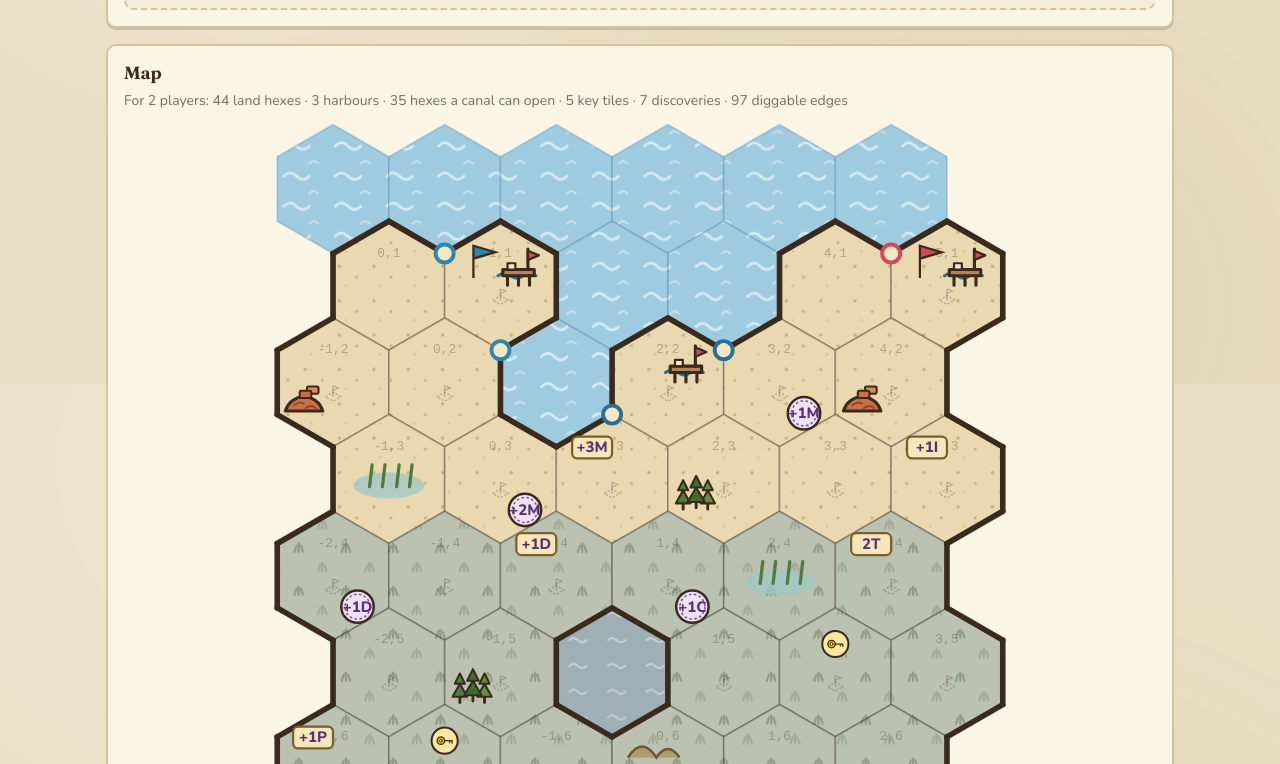
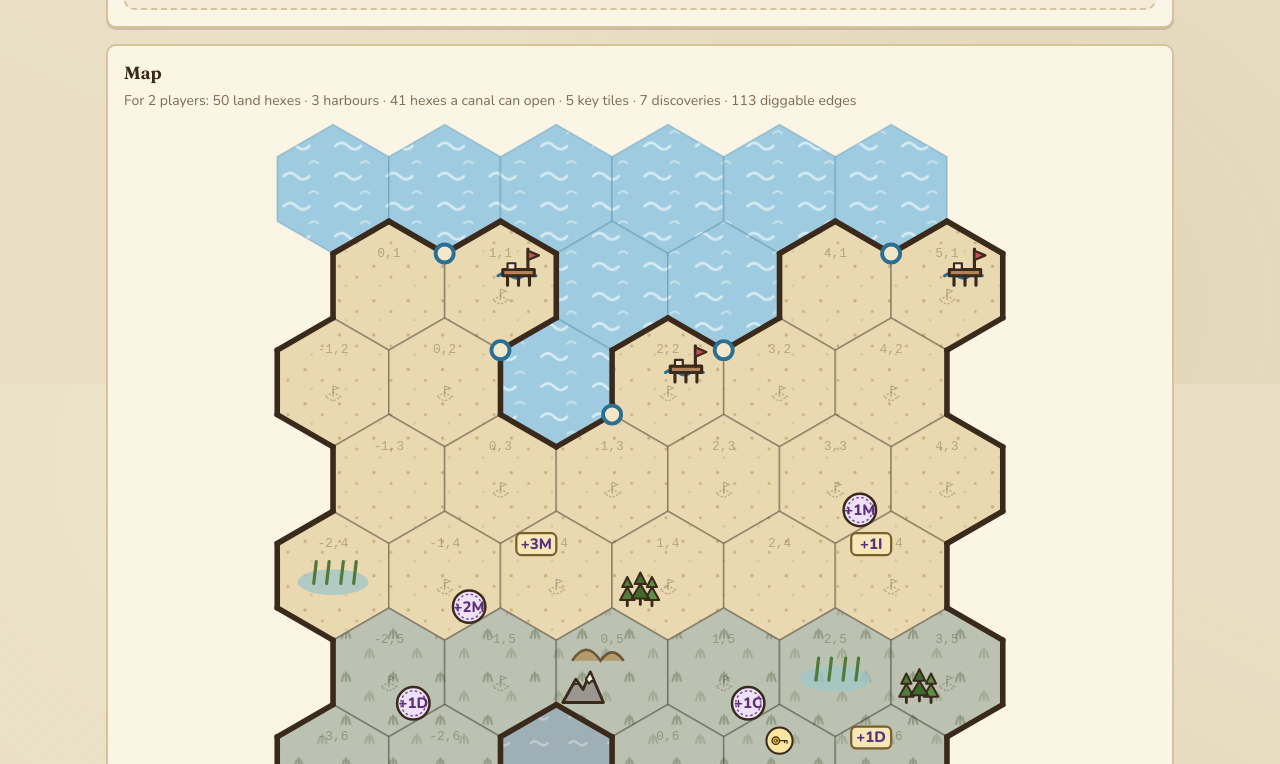
Before and after one commit to canals-playtest/canals-playtest.github.io, a plain HTML site: page dev/index.html in a window 1280 px wide. Shown: the part 416-1180 px from the top of the page. Drawn offline with nearby package versions, Linux system fonts and the light colour scheme.

Commit message:
Publish dev claude/game-design-project-hxfzt6 7b0e915 to /dev/ (2026-11-13)

```diff
--- a/dev/board/buildings.csv
+++ b/dev/board/buildings.csv
@@ -5,4 +5,4 @@ quarry,Quarry,Q,0,base,,,,,,2,,stone,TRUE,,,,,,Hills with stone only. A stone so
 wharf,Wharf,W,0,base,,,,1,2,3,wood,,,,,,,,"Needs 2+ canals on its borders. When built, 1 money per canal on its borders.",Rewards busy junctions. Never VP per canal: digging must not raise the Dig lane's own multiplicand (scoring.md).
 inn,Inn,I,1,base,1,3,,,,2,stone,,,,,,,,"+1 VP at game end per building next to it, anyone's, up to +3.","A late, inland building: needs stone. Cap 3 (was 2): it sat at its cap."
 mill,Mill,M,1,1,,,1,,,2,wood,,,,,,,,"1 VP, and +1 more income (+2 in all).",One less income than stage 1: income ran high (14 at the end).
-lock,Lock,K,1,base,,,,,3,2,stone,,,,,,,TRUE,"Needs 3+ canals on its borders. Every haul by another player through a canal on its borders pays you 1, from the bank.",The toll house: rewards owning a junction without making others' builds dearer (brainstorm 6.3).
+lock,Lock,K,1,base,,,,,3,2,wood,,,,,,,TRUE,"Needs 3+ canals on its borders. Every haul through a canal on its borders, yours included, pays you 1, from the bank.","The toll house: rewards owning a junction without making others' builds dearer. On wood, and paying on every haul, so it can go on the coastal trunks early (brainstorm-stage-3.md 8.2); on stone, none was ever built."
--- a/dev/board/hexes.csv
+++ b/dev/board/hexes.csv
@@ -17,93 +17,105 @@ q,r,terrain,players,region,key,harbour,bonus,material,feature,token,slots,label,
 3,1,sea,,,,,,,,,,,
 4,1,coastal,,,,,,,,,0,,
 5,1,coastal,,,,TRUE,,,,,1,,
-6,1,coastal,3,,,,,,,,1,,
+6,1,coastal,3,,,,,,,,0,,
 7,1,coastal,3,,,TRUE,,,,,1,,
 8,1,coastal,4,,,,,,,,0,,
 9,1,coastal,4,,,TRUE,,,,,1,,
 10,1,coastal,5,,,,,,,,0,,
 11,1,sea,5,,,,,,,,,,
--1,2,coastal,,,,,,clay,,,1,,
+-1,2,coastal,,,,,,,,,1,,
 0,2,coastal,,,,,,,,,1,,
 1,2,sea,,,,,,,,,,,
 2,2,coastal,,,,TRUE,,,,,1,,
-3,2,coastal,,,,,+1M,,,,1,,
-4,2,coastal,,,,,,clay,,,1,,
-5,2,coastal,3,,,,+1M,,,,1,,
-6,2,coastal,3,,,,,clay,,,1,,
-7,2,coastal,4,,,,,,,?,1,,
+3,2,coastal,,,,,,,,,1,,
+4,2,coastal,,,,,,,,,1,,
+5,2,coastal,3,,,,,,,,1,,
+6,2,coastal,3,,,,,,,,1,,
+7,2,coastal,4,,,,,,,,1,,
 8,2,coastal,4,,,,,,,,1,,
-9,2,coastal,5,,,,,clay,,,1,,
+9,2,coastal,5,,,,,,,,1,,
 10,2,coastal,5,,,TRUE,,,,,1,,
--1,3,coastal,,,,,,,marsh,,0,,
-0,3,coastal,,,,,+2M,,,,1,,
-1,3,coastal,,,,,,,,?,1,,
-2,3,coastal,,,,,,wood,,,1,,
-3,3,coastal,,,,,,,,,1,,
-4,3,coastal,,,,,,,,?,1,,
-5,3,coastal,3,,,,,,marsh,,0,,
+-1,3,coastal,,,,,,,,,0,,
+0,3,coastal,,,,,,,,,1,,
+1,3,coastal,,,,,,,,,1,,
+2,3,coastal,,,,,,,,,1,,
+3,3,coastal,,,,,+1M,,,,1,,
+4,3,coastal,,,,,,,,,1,,
+5,3,coastal,3,,,,+1M,,,,0,,
 6,3,coastal,3,,,,,,,?,1,,
-7,3,coastal,4,,,,,,marsh,,0,,
-8,3,coastal,4,,,,,clay,,,1,,
+7,3,coastal,4,,,,,,,?,1,,
+8,3,coastal,4,,,,,,,,1,,
 9,3,coastal,5,,,,,,,?,1,,
-10,3,coastal,5,,,,+2M,,,,1,,
--2,4,inland,,,,,+1D,,,,1,,
--1,4,inland,,,,,,,,,1,,
-0,4,inland,,,,,,,,?,1,,
-1,4,inland,,,,,+1C,,,,1,,
-2,4,inland,,,,,,,marsh,,0,,
-3,4,inland,,,,,,,,?,1,,
-4,4,inland,3,,,,,wood,,,1,,
-5,4,inland,3,,,,,,,?,1,,
-6,4,inland,4,,,,+1D,,,,1,,
-7,4,inland,4,,,,,,,,1,,
-8,4,inland,5,,,,,wood,,,1,,
-9,4,inland,5,,,,,,marsh,,0,,
--2,5,inland,,,,,,,,,1,,
--1,5,inland,,,,,,wood,,,1,,
-0,5,lake,,,,,,,,,0,,
-1,5,inland,,,,,,,,,1,,
-2,5,inland,,,TRUE,,,,,,1,,
-3,5,inland,,,,,,,,,1,,
-4,5,inland,3,,,,+1I,,,,1,,
-5,5,inland,3,,TRUE,,,,,,1,,
-6,5,lake,4,,,,,,,,0,,
-7,5,inland,4,,,,,stone,hills,,1,,
-8,5,inland,5,,TRUE,,,,,,1,,
-9,5,inland,5,,,,,,,?,1,,
--3,6,inland,,,,,,,,?,1,,
--2,6,inland,,,TRUE,,,,,,1,,
--1,6,inland,,,,,,,,,1,,
-0,6,inland,,,,,,stone,hills,,1,,
-1,6,inland,,,,,,,,,1,,
-2,6,inland,,,,,1T,,,,1,,
-3,6,inland,3,,,,,,,,1,,
-4,6,inland,3,,,,,,hills,,1,,
-5,6,inland,4,,,,,,,?,1,,
-6,6,inland,4,,TRUE,,,,,,1,,
-7,6,inland,5,,,,,,hills,,1,,
-8,6,inland,5,,,,+1C,,,,1,,
--3,7,highland,,,,,,,,,1,,
--2,7,crag,,,,,,,,,0,,
--1,7,crag,,,,,,,,,0,,
-0,7,highland,,,,,,,,?,1,,
-1,7,crag,,,,,,,,,0,,
-2,7,crag,,,,,,,,,0,,
-3,7,crag,3,,,,,,,,0,,
-4,7,highland,3,,,,,,,,1,,
-5,7,crag,4,,,,,,,,0,,
-6,7,crag,4,,,,,,,,0,,
-7,7,crag,5,,,,,,,,0,,
-8,7,highland,5,,,,,,,,1,,
--4,8,highland,,,,,+1S,,,,1,,
--3,8,highland,,,TRUE,,,,,,1,,
--2,8,highland,,,,,,stone,hills,,1,,
--1,8,highland,,,TRUE,,,,,,1,,
-0,8,highland,,,,,+1H,,,,1,,
-1,8,highland,,,TRUE,,,,,,1,,
-2,8,highland,3,,TRUE,,,,,,1,,
+10,3,coastal,5,,,,,,,,1,,
+-2,4,coastal,,,,,,,marsh,,0,,
+-1,4,coastal,,,,,+2M,,,,1,,
+0,4,coastal,,,,,,,,?,1,,
+1,4,coastal,,,,,,wood,,,1,,
+2,4,coastal,,,,,,,,,0,,
+3,4,coastal,,,,,,,,?,1,,
+4,4,coastal,3,,,,,,marsh,,0,,
+5,4,coastal,3,,,,,wood,,,1,,
+6,4,coastal,4,,,,,,marsh,,0,,
+7,4,coastal,4,,,,,,,,1,,
+8,4,coastal,5,,,,,wood,,,1,,
+9,4,coastal,5,,,,+2M,,,,0,,
+-2,5,inland,,,,,+1D,,,,1,,
+-1,5,inland,,,,,,,,,1,,
+0,5,inland,,,,,,stone,hills,,0,,
+1,5,inland,,,,,+1C,,,,1,,
+2,5,inland,,,,,,,marsh,,0,,
+3,5,inland,,,,,,wood,,,1,,
+4,5,inland,3,,,,,wood,,,1,,
+5,5,inland,3,,,,,,,?,1,,
+6,5,inland,4,,,,+1D,,,,0,,
+7,5,inland,4,,,,,wood,,,1,,
+8,5,inland,5,,,,,,,?,1,,
+9,5,inland,5,,,,,wood,,,1,,
+-3,6,inland,,,,,,,,,1,,
+-2,6,inland,,,,,,wood,,,1,,
+-1,6,lake,,,,,,,,,1,,
+0,6,inland,,,,,,,,,1,,
+1,6,inland,,,TRUE,,,,,,1,,
+2,6,inland,,,,,,,,?,1,,
+3,6,inland,3,,,,+1I,,,,1,,
+4,6,inland,3,,TRUE,,,,,,1,,
+5,6,lake,4,,,,,,,,1,,
+6,6,inland,4,,,,,,,?,1,,
+7,6,inland,5,,TRUE,,,,,,1,,
+8,6,inland,5,,,,,,marsh,,0,,
+-3,7,inland,,,,,,,,?,1,,
+-2,7,inland,,,TRUE,,,,,,0,,
+-1,7,inland,,,,,,,,?,1,,
+0,7,inland,,,,,,stone,hills,,1,,
+1,7,inland,,,,,,,,,0,,
+2,7,inland,,,,,1T,,,,0,,
+3,7,inland,3,,,,,,,,0,,
+4,7,inland,3,,,,,stone,hills,,1,,
+5,7,inland,4,,,,,stone,hills,,0,,
+6,7,inland,4,,TRUE,,,,,,0,,
+7,7,inland,5,,,,,stone,hills,,0,,
+8,7,inland,5,,,,+1C,,,,1,,
+-4,8,highland,,,,,,,,,1,,
+-3,8,crag,,,,,,,,,1,,
+-2,8,crag,,,,,,,,,1,,
+-1,8,highland,,,,,,,,?,1,,
+0,8,crag,,,,,,,,,1,,
+1,8,crag,,,,,,,,,1,,
+2,8,crag,3,,,,,,,,1,,
 3,8,highland,3,,,,,,,,1,,
-4,8,highland,4,,,,+1K,,,,1,,
-5,8,highland,4,,TRUE,,,,,,1,,
-6,8,highland,5,,,,,,,,1,,
-7,8,highland,5,,TRUE,,,,,,1,,
+4,8,crag,4,,,,,,,,1,,
+5,8,crag,4,,,,,,,,1,,
+6,8,crag,5,,,,,,,,1,,
+7,8,highland,5,,,,,,,,1,,
+-4,9,highland,,,,,+1S,,,,1,,
+-3,9,highland,,,TRUE,,,,,,1,,
+-2,9,highland,,,,,,stone,hills,,1,,
+-1,9,highland,,,TRUE,,,,,,1,,
+0,9,highland,,,,,+1H,,,,1,,
+1,9,highland,,,TRUE,,,,,,1,,
+2,9,highland,3,,TRUE,,,,,,1,,
+3,9,highland,3,,,,,stone,hills,,1,,
+4,9,highland,4,,,,+1K,,,,1,,
+5,9,highland,4,,TRUE,,,,,,1,,
+6,9,highland,5,,,,,stone,hills,,1,,
+7,9,highland,5,,TRUE,,,,,,1,,
--- a/dev/rules/defaults.json
+++ b/dev/rules/defaults.json
@@ -80,6 +80,14 @@
     "tollMode": {
       "value": "edge", "status": "assumed",
       "note": "\"edge\": a toll for every canal of someone else's on the route (the designer's rule); \"owner\": one toll per other player whose canals the route uses, however many (quicker to count at the table; brainstorm-stage-2-3.md 8.1)"
+    },
+    "harbourDraft": {
+      "value": true, "status": "assumed",
+      "note": "Under ownHarbours: before the first turn, players choose their harbours in reverse seat order (the last seat first), instead of being assigned them. brainstorm-stage-3.md 6.5"
+    },
+    "harbourPremium": {
+      "value": 2, "status": "assumed",
+      "note": "Under harbourDraft: a deep harbour (at least two canals nearer the inland than the median harbour) costs this much of its player's starting money. brainstorm-stage-3.md 6.5"
     },
     "reachBands": {
       "value": "1,1,2", "status": "assumed",
--- a/dev/web/js/agents.js
+++ b/dev/web/js/agents.js
@@ -55,6 +55,7 @@ function boostChoices(s, uid, rest) {
 
 export function randomTurn(s, rnd) {
   const pick = (a) => a[Math.floor(rnd() * a.length)];
+  if (s.turn?.phase === "harbour") return E.chooseHarbour(s, pick(E.draftChoices(s)));
   const p = E.currentPlayer(s);
   if (!p.hand.length) return E.pass(s);
   const uid = pick(p.hand);
@@ -265,6 +266,7 @@ export function expectedCounts(s, pi, counts = E.score(s, pi).counts) {
 }
 
 export function greedyTurn(s) {
+  if (s.turn?.phase === "harbour") return E.chooseHarbour(s, E.bestHarbour(s));
   const p = E.currentPlayer(s);
   if (!p.hand.length) return E.pass(s);
   const me = s.current;
--- a/dev/web/js/board.js
+++ b/dev/web/js/board.js
@@ -223,6 +223,18 @@ export function renderBoard(svg, state, handlers) {
     }
   }
 
+  // The harbour draft (stage 3): each free harbour is a target; a deep one costs a premium.
+  if (live && state.turn?.phase === "harbour" && handlers.onHarbour) {
+    for (const hk of E.draftChoices(state)) {
+      const [cx, cy] = centre(hexes[hk]), cost = E.harbourPremium(state, hk);
+      const g = el("g", { class: "harbour-choice" }, gTop);
+      el("circle", { cx, cy, r: S * 0.78, class: "harbour-ring" }, g);
+      if (cost) el("text", { x: cx, y: cy + S * 0.72, class: "bonus", "text-anchor": "middle" }, g).textContent = `−${cost}M`;
+      el("title", {}, g).textContent = `take this harbour${cost ? ` (deep: it costs ${cost} of your starting money)` : ""}`;
+      g.addEventListener("click", () => handlers.onHarbour(hk));
+    }
+  }
+
   // Harbour mouths: the corners where canals start. A corner sits at the
   // centroid of the three hex centres that meet there.
   for (const c of E.harbourMouths(state)) {
--- a/dev/web/js/bots.js
+++ b/dev/web/js/bots.js
@@ -492,6 +492,7 @@ export class SearchBot {
 
   /** Take the current player's whole turn. */
   playTurn(st) {
+    if (st.turn?.phase === "harbour") return E.chooseHarbour(st, E.bestHarbour(st, this.rng));
     if (!E.currentPlayer(st).hand.length) return E.pass(st);
     const m = this.choose(st);
     this.seat = st.current;
--- a/dev/web/js/commands.js
+++ b/dev/web/js/commands.js
@@ -10,6 +10,7 @@
 //   { type: "pearl", kind: "money"|"redraw"|"action", uid }
 //   { type: "end" }                                end the turn
 //   { type: "pass" }                               end the turn with an empty hand
+//   { type: "harbour", hex }                       choose a harbour in the harbour draft
 import * as E from "./engine.js";
 
 const fail = (reason) => ({ ok: false, reason });
@@ -28,6 +29,7 @@ export function validCommand(cmd) {
     case "trash": return card(cmd.uid) && (cmd.from === "hand" || cmd.from === "discard");
     case "pearl": return ["money", "redraw", "action"].includes(cmd.kind) && (cmd.uid === undefined || card(cmd.uid));
     case "end": case "pass": return true;
+    case "harbour": return str(cmd.hex);
     default: return false;
   }
 }
@@ -45,6 +47,7 @@ export function applyCommand(state, cmd) {
   switch (cmd.type) {
     case "play": res = E.playCard(state, cmd.play, cmd.discards); break;
     case "dig": res = E.dig(state, cmd.edge); break;
+    case "harbour": res = E.chooseHarbour(state, cmd.hex); ended = res.ok; break;
     case "build": res = E.build(state, cmd.hex, cmd.kind); break;
     case "buy": res = E.buy(state, cmd.slot); reveals = true; break;
     case "trash": res = E.trash(state, cmd.uid, cmd.from); break;
--- a/dev/web/js/engine.js
+++ b/dev/web/js/engine.js
@@ -417,7 +417,51 @@ export function createGame(data, config = {}) {
 
   log(state, `Game start: ${names.join(", ")}. Seed ${cfg.seed}.`);
   startTurn(state);
+  // The harbour draft: the last seat chooses first, then back to the first seat.
+  if (cfg.ownHarbours && cfg.harbourDraft && state.harbours.length) {
+    state.harbours = names.map(() => null);
+    state.draft = { order: names.map((_, i) => names.length - 1 - i) };
+    state.current = state.draft.order[0];
+    state.turn = { phase: "harbour", pool: {}, actions: [], discards: [] };
+    log(state, `Harbour draft: ${state.players[state.current].name} chooses first.`);
+  }
   return state;
+}
+
+/** Harbours still free in the draft. */
+export const draftChoices = (state) => Object.values(state.board.hexes)
+  .filter((h) => h.harbour && !state.harbours.includes(h.key)).map((h) => h.key);
+
+/** What a harbour costs in the draft: harbourPremium for a deep one (2+ canals nearer the inland than the median). */
+export function harbourPremium(state, hk) {
+  const r = (state.board.ratings ||= harbourRatings(state.board));
+  const ds = Object.values(r).map((x) => x.inland).sort((a, b) => a - b);
+  const median = ds[Math.floor(ds.length / 2)];
+  return r[hk] && r[hk].inland <= median - 2 ? state.config.harbourPremium : 0;
+}
+
+/** Choose a harbour in the draft. */
+export function chooseHarbour(state, hk) {
+  if (state.turn?.phase !== "harbour") return fail("not choosing harbours");
+  if (!draftChoices(state).includes(hk)) return fail("not a free harbour");
+  const p = currentPlayer(state), cost = harbourPremium(state, hk);
+  state.harbours[state.current] = hk;
+  p.money -= cost;
+  log(state, `${p.name} takes the harbour at ${hk}${cost ? `, paying ${cost} of their starting money: it is a deep harbour` : ""}.`);
+  const next = state.draft.order[state.draft.order.indexOf(state.current) + 1];
+  if (next === undefined) {
+    state.draft = null;
+    state.current = 0;
+    startTurn(state);
+  } else state.current = next;
+  return OK;
+}
+
+/** A computer player's harbour: nearest the inland, then most ground, less its premium. */
+export function bestHarbour(state, rnd = null) {
+  const r = (state.board.ratings ||= harbourRatings(state.board));
+  const val = (hk) => -r[hk].inland + 0.15 * r[hk].near - 0.5 * harbourPremium(state, hk) + (rnd ? rnd() * 0.5 : 0);
+  return draftChoices(state).sort((a, b) => val(b) - val(a))[0];
 }
 
 function log(state, msg) { if (!state.quiet) state.log.push({ round: state.round, msg }); }
@@ -941,13 +985,13 @@ function payTolls(state, p, picks) {
     p.stats.hauled[x.resource] = (p.stats.hauled[x.resource] || 0) + 1;
     if (x.fee && x.owner !== undefined && x.owner !== pi) credit(x.owner, x.fee, "fees");
     for (const [o, n] of Object.entries(x.owed || {})) credit(Number(o), n, "tolls");
-    // A Lock: every haul by another player through a canal on its borders pays its owner 1, from the bank.
+    // A Lock: every haul through a canal on its borders, its owner's included, pays its owner 1, from the bank.
     const paid = new Set();
     for (const ek of x.edges || []) {
       const e = state.board.edges[ek];
       for (const hk of [e.a, e.b]) {
         for (const b of state.buildings[hk] || []) {
-          if (btype(state, b.type).lock && b.p !== pi && !paid.has(`${hk}|${ek}`)) { paid.add(`${hk}|${ek}`); credit(b.p, 1, "lockIncome"); }
+          if (btype(state, b.type).lock && !paid.has(`${hk}|${ek}`)) { paid.add(`${hk}|${ek}`); credit(b.p, 1, "lockIncome"); }
         }
       }
     }
--- a/dev/web/js/rules.js
+++ b/dev/web/js/rules.js
@@ -149,7 +149,9 @@ export function rulesView(game, extra = {}) {
       c.ownHarbours ? h("div", { class: "box" }, h("b", {}, "Your own harbour. "),
         "Each player has a harbour, marked with a pennant in their colour. ", h("b", {}, "Starting dig cards"),
         " only dig from your own harbour's mouths or along your own canals that are linked to the sea. ",
-        h("b", {}, "Bought dig cards"), " may start at any harbour or join anyone's linked canals: buy them to reach beyond your own network.") : null,
+        h("b", {}, "Bought dig cards"), " may start at any harbour or join anyone's linked canals: buy them to reach beyond your own network.",
+        c.harbourDraft ? [" ", h("b", {}, "Choosing harbours: "), "before the first turn, players choose their harbours in reverse seat order, so the last seat chooses first. ",
+          `A deep harbour, one that reaches the inland in at least two canals fewer than most, costs ${c.harbourPremium} of your starting money.`] : "") : null,
       h("h3", {}, icon("i-build"), "Build"),
       h("p", {}, "Build on a hex with a building site", c.buildNeedsNetwork ? " that is on the network (a linked canal runs along one of its borders)" : "", ". ",
         `Pay the hex's build cost (${cost("buildCost")})${typed ? ", plus the building type's extra cost" : ""}${mats ? ", plus the cubes it needs" : ""}. `,
@@ -216,7 +218,7 @@ export function rulesView(game, extra = {}) {
         h("li", {}, h("b", {}, "Tolls. "), `Every canal of someone else's the load passes costs ${c.tollPerCanal}, paid to that canal's owner`,
           c.tollMode === "owner" ? " (once per player, however many of their canals)" : "",
           `. Your own canals are free. Stone is heavy: ${c.stoneBankToll} more per canal to the bank, on your own canals too. A site on or beside its source pays no tolls.`),
-        h("li", {}, h("b", {}, "A Lock"), " earns its owner 1 from the bank for every load another player carries through a canal on its borders.")),
+        h("li", {}, h("b", {}, "A Lock"), " earns its owner 1 from the bank for every load carried through a canal on its borders, theirs included.")),
       h("p", {}, "So a canal on a busy route is a toll road: others pay you every time they build past it."),
       h("p", { class: "muted" }, "Hover a hex you can build on to see the full price and where each resource comes from.")) : null,
     mats && c.hauling !== "tolls" ? sec("resources",
--- a/dev/web/site.json
+++ b/dev/web/site.json
@@ -1 +1 @@
-{"reportUrl": "https://canals-reports.extreme-atheist.workers.dev/report", "version": "08bb042a1b6a", "channel": "dev", "name": "dev 08bb042"}
+{"reportUrl": "https://canals-reports.extreme-atheist.workers.dev/report", "version": "7b0e915fdc65", "channel": "dev", "name": "dev 7b0e915"}
--- a/dev/web/style.css
+++ b/dev/web/style.css
@@ -213,6 +213,9 @@ svg.icon.crest.big { width: 4.5rem; height: 4.5rem; }
 svg.board:hover .hex-label { opacity: .5; }
 @media (hover: none) { .hex-label { opacity: .4; } }
 .site, .material, .harbour-sprite, .key-token, .bonus-token, .cube-count, .building { pointer-events: none; }
+.harbour-choice { cursor: pointer; }
+.harbour-ring { fill: rgba(246, 231, 184, 0.25); stroke: #c2410c; stroke-width: 3; stroke-dasharray: 6 4; }
+.harbour-choice:hover .harbour-ring { fill: rgba(246, 231, 184, 0.55); }
 .building { pointer-events: auto; }
 .building .shadow { fill: rgb(58 42 28 / .28); }
 .bonus { font-size: 7px; font-weight: 800; text-anchor: middle; fill: #5b2f7a; font-family: "Nunito", system-ui, sans-serif; }
```
Also changed, not shown: dev/web/js/app.js (+9 -0 lines).
